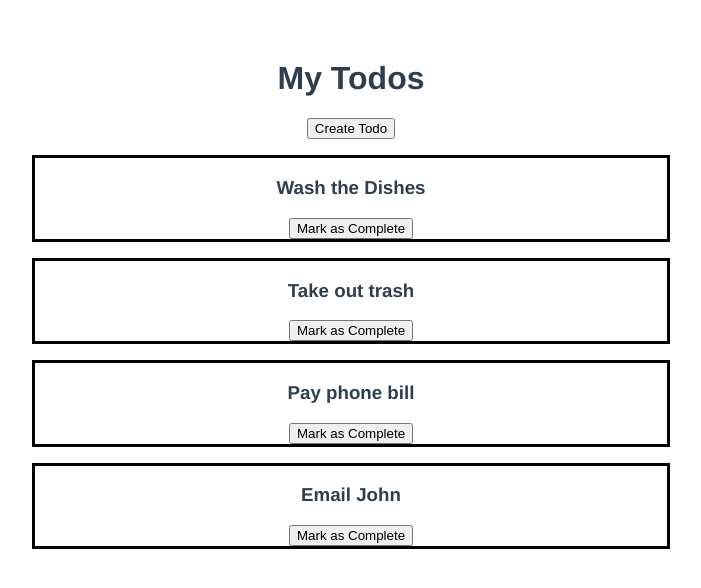
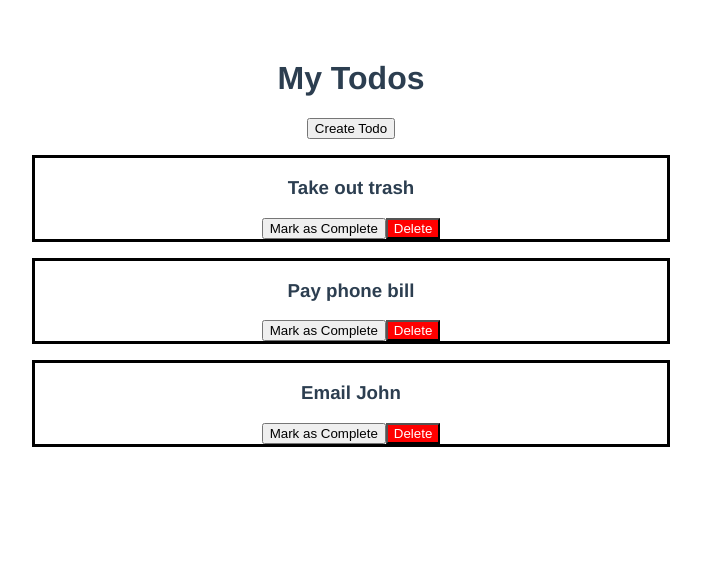
Before and after one commit to kevinneyer/vue-todo-3.4.21, a Vue app: page / in a window 1280 px wide. Shown: the top 588 px of the page, without its empty margins (289-990 px from the left). Built offline with nearby package versions, Linux system fonts and the light colour scheme; data requests are answered from the project's data file.

Commit message:
delete works

```diff
--- a/db.json
+++ b/db.json
@@ -1,10 +1,5 @@
 {
   "todos": [
-    {
-      "id": 1,
-      "content": "Wash the Dishes",
-      "completed": false
-    },
     {
       "id": 2,
       "content": "Take out trash",
--- a/src/components/CreateForm.vue
+++ b/src/components/CreateForm.vue
@@ -23,7 +23,10 @@ export default {
                 content: this.content,
                 completed: false
             }
-            this.$emit('submit-handler', newToDo)        }
+            this.content = ''
+
+            this.$emit('submit-handler', newToDo)
+        }
     }
 }
 </script>
--- a/src/components/Home.vue
+++ b/src/components/Home.vue
@@ -7,7 +7,10 @@
     <div v-if='form'>
       <CreateForm @submit-handler='addHandler'/>
     </div>
-    <ToDos :todos="todos" />
+    <ToDos
+    @complete-handler='completeHandler'
+    @delete-handler='deleteHandler'
+    :todos="todos" />
   </div>
 </template>
 
@@ -37,21 +40,50 @@ export default {
       this.form = !this.form
     },
     addHandler(todo){
-    //   fetch('http://localhost:3000/todos', {
-    //     method: 'POST',
-    //     headers: {
-    //       'Content-Type': 'application/json',
-    //       'Accepts': 'application/json'
-    //     },
-    //     body: JSON.stringify(todo)
-    //   })
-    //   .then(res => res.json())
-    //   .then(data => {
-    //     // this.todos = [...this.todos, data]
-    //     console.log(data)
-    //   })
-    // }
-    console.log(todo)
+      fetch('http://localhost:3000/todos', {
+        method: 'POST',
+        headers: {
+          'Content-Type': 'application/json',
+          'Accepts': 'application/json'
+        },
+        body: JSON.stringify(todo)
+      })
+      .then(res => res.json())
+      .then(data => {
+        this.todos = [...this.todos, data]
+      })
+    },
+    completeHandler(id){ // does not persist
+        let todo = this.todos.filter( todo => todo.id === id)
+        fetch(`http://localhost:3000/todos/${id}`, {
+         method: 'PUT',
+         headers: {
+           'Content-Type': 'application/json',
+           'Accepts': 'application/json'
+         },
+         body: JSON.stringify({ ...todo, completed: !todo.completed})
+       })
+       .then(res => res.json())
+       .then(data =>
+       console.log(data)
+          // this.todos = this.todos.map( todo => {
+          //   if(todo.id === id){
+          //     return { ...todo, completed: data.completed}
+          //   } else
+          //   return todo
+          // })
+       )
+    },
+    deleteHandler(id){
+       fetch(`http://localhost:3000/todos/${id}`, {
+         method: 'DELETE',
+         headers: {
+           'Content-Type': 'application/json'
+         }
+       })
+       .then(() => {
+          this.todos = this.todos.filter( todo => todo.id !== id)
+       })
     }
   },
   async mounted(){
--- a/src/components/ToDo.vue
+++ b/src/components/ToDo.vue
@@ -1,10 +1,13 @@
 <template>
-    <div v-if="todo.completed === false" class='todo-card'>
+    <div v-if='todo.completed === false' class='todo-card' >
         <h3>{{ todo.content }}</h3>
-        <button>Mark as Complete</button>
+        <button @click='completeHandler(todo.id)'>Mark as Complete</button>
+        <button @click='deleteHandler(todo.id)' class='delete'>Delete</button>
     </div>
     <div v-else-if="todo.completed === true" class='disabled'>
         <h3>{{ todo.content }}</h3>
+        <button @click='completeHandler(todo.id)'>Undo</button>
+        <button @click='deleteHandler(todo.id)' class='delete'>Delete</button>
     </div>
 </template>
 
@@ -12,6 +15,14 @@
 export default {
     name: 'Todo',
     props: ['todo'],
+    methods: {
+        completeHandler(id){
+            this.$emit('complete-handler', id)
+        },
+        deleteHandler(id){
+            this.$emit('delete-handler', id)
+        }
+    }
 }
 </script>
 
@@ -37,4 +48,8 @@ export default {
         background-color: rgb(145, 145, 145);
         color: rgb(201, 201, 201)
     }
+    .delete{
+        background-color: red;
+        color: white;
+    }
 </style>
--- a/src/components/ToDos.vue
+++ b/src/components/ToDos.vue
@@ -1,7 +1,10 @@
 <template>
     <div>
         <div v-for='todo in todos' :key="todo.id">
-            <ToDo :todo="todo"/>
+            <ToDo
+            @complete-handler="$emit('complete-handler', todo.id)"
+            @delete-handler="$emit('delete-handler', todo.id)"
+            :todo="todo"/>
         </div>
     </div>
 </template>
```
